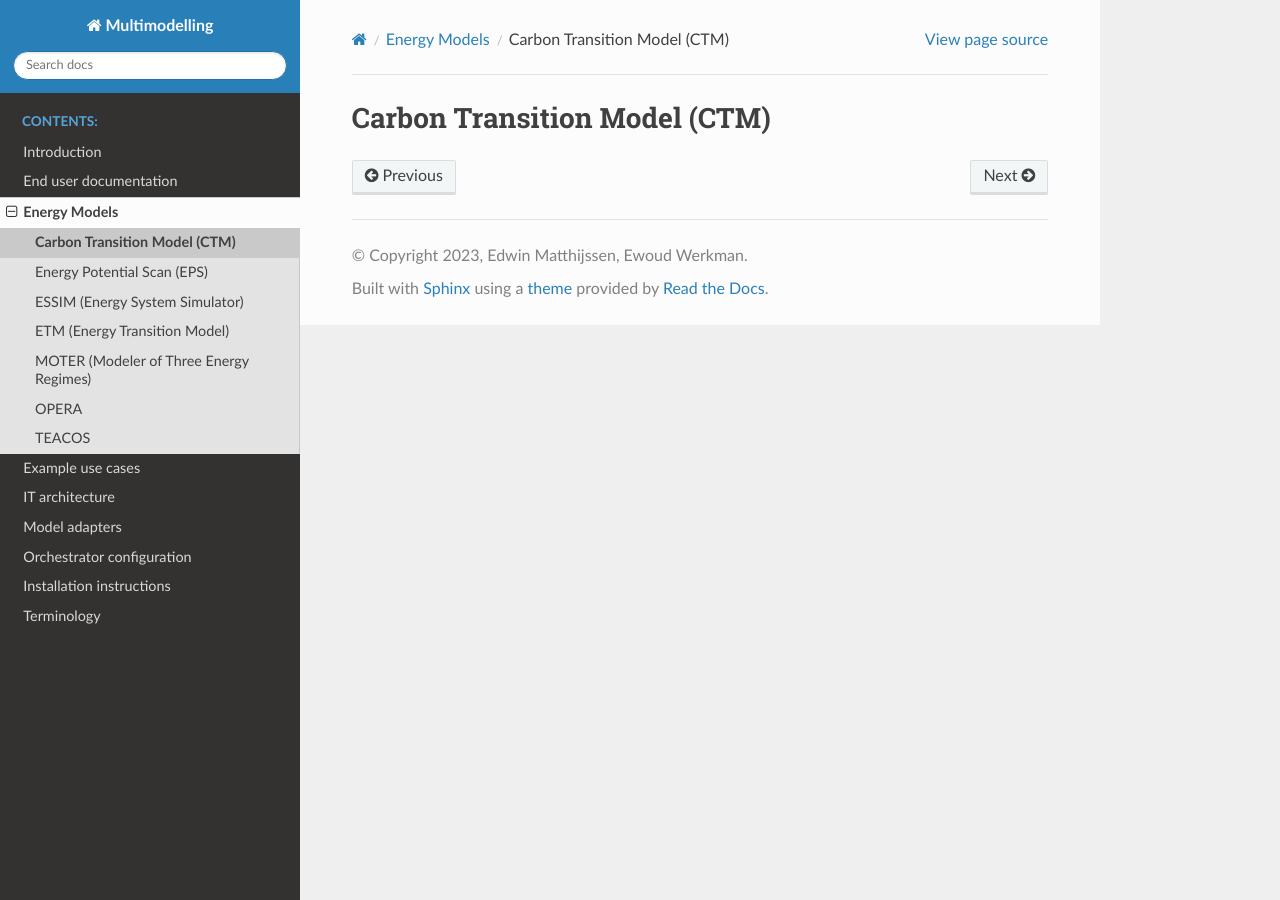
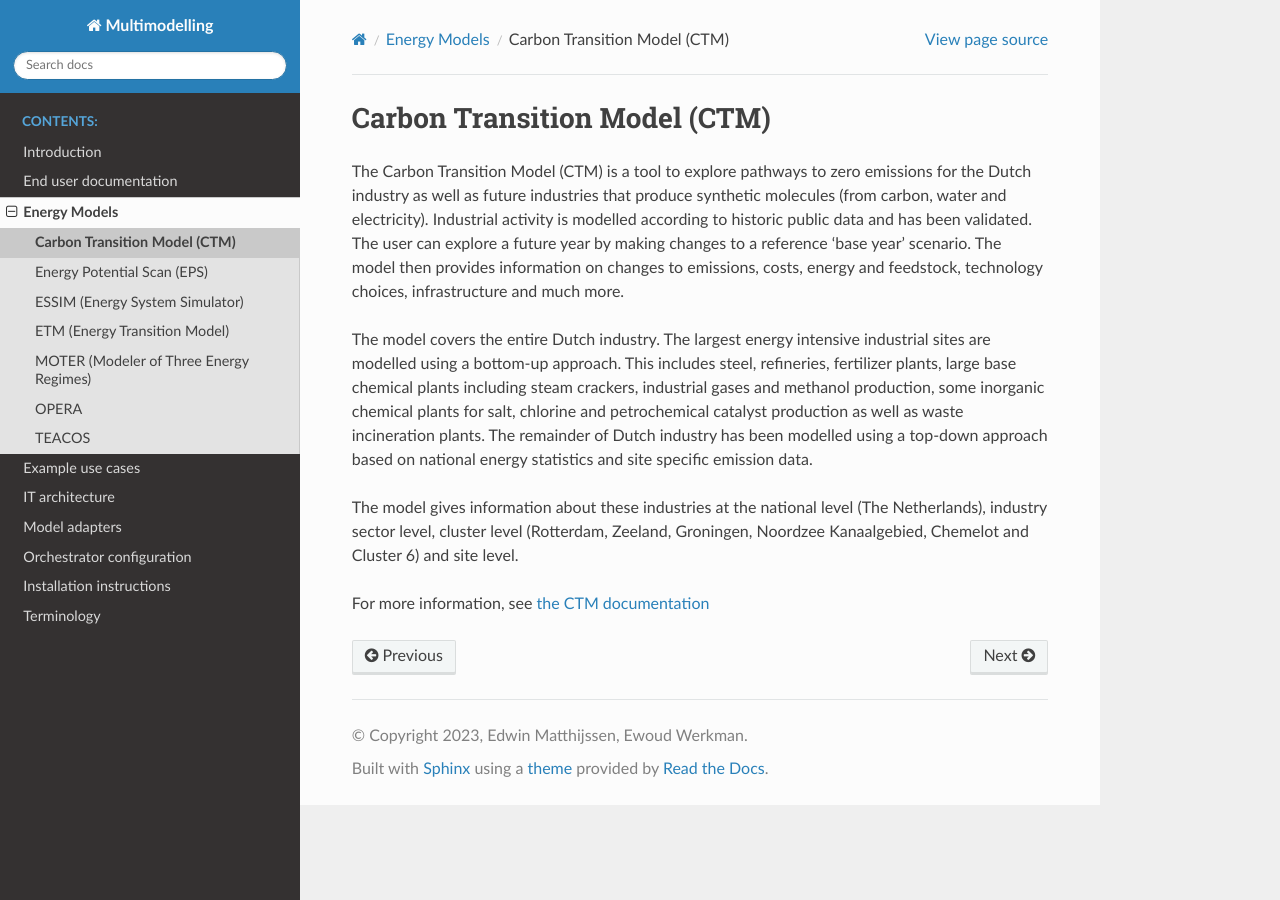
Before and after one commit to SomadSahoo/Documentation, a Sphinx documentation site: the page built from docs/source/energy_models/CTM/index.rst, in a window 1280 px wide. Built offline with Sphinx 7.4.7 and the Read the Docs theme 2.0.0, drawn with Linux system fonts in a browser that asks for light colours.

Commit message:
Add CTM model description

```diff
--- a/docs/source/energy_models/CTM/index.rst
+++ b/docs/source/energy_models/CTM/index.rst
@@ -1,2 +1,21 @@
 Carbon Transition Model (CTM)
 =============================
+
+The Carbon Transition Model (CTM) is a tool to explore pathways to zero emissions for the Dutch industry as
+well as future industries that produce synthetic molecules (from carbon, water and electricity). Industrial
+activity is modelled according to historic public data and has been validated. The user can explore a future
+year by making changes to a reference 'base year' scenario. The model then provides information on changes to
+emissions, costs, energy and feedstock, technology choices, infrastructure and much more.
+
+The model covers the entire Dutch industry. The largest energy intensive industrial sites are modelled using
+a bottom-up approach. This includes steel, refineries, fertilizer plants, large base chemical plants including
+steam crackers, industrial gases and methanol production, some inorganic chemical plants for salt, chlorine
+and petrochemical catalyst production as well as waste incineration plants. The remainder of Dutch industry
+has been modelled using a top-down approach based on national energy statistics and site specific emission
+data.
+
+The model gives information about these industries at the national level (The Netherlands), industry sector
+level, cluster level (Rotterdam, Zeeland, Groningen, Noordzee Kanaalgebied, Chemelot and Cluster 6) and site
+level.
+
+For more information, see `the CTM documentation <https://carbontransitionmodel.com/guides/CTM_documentation.pdf>`_
```
